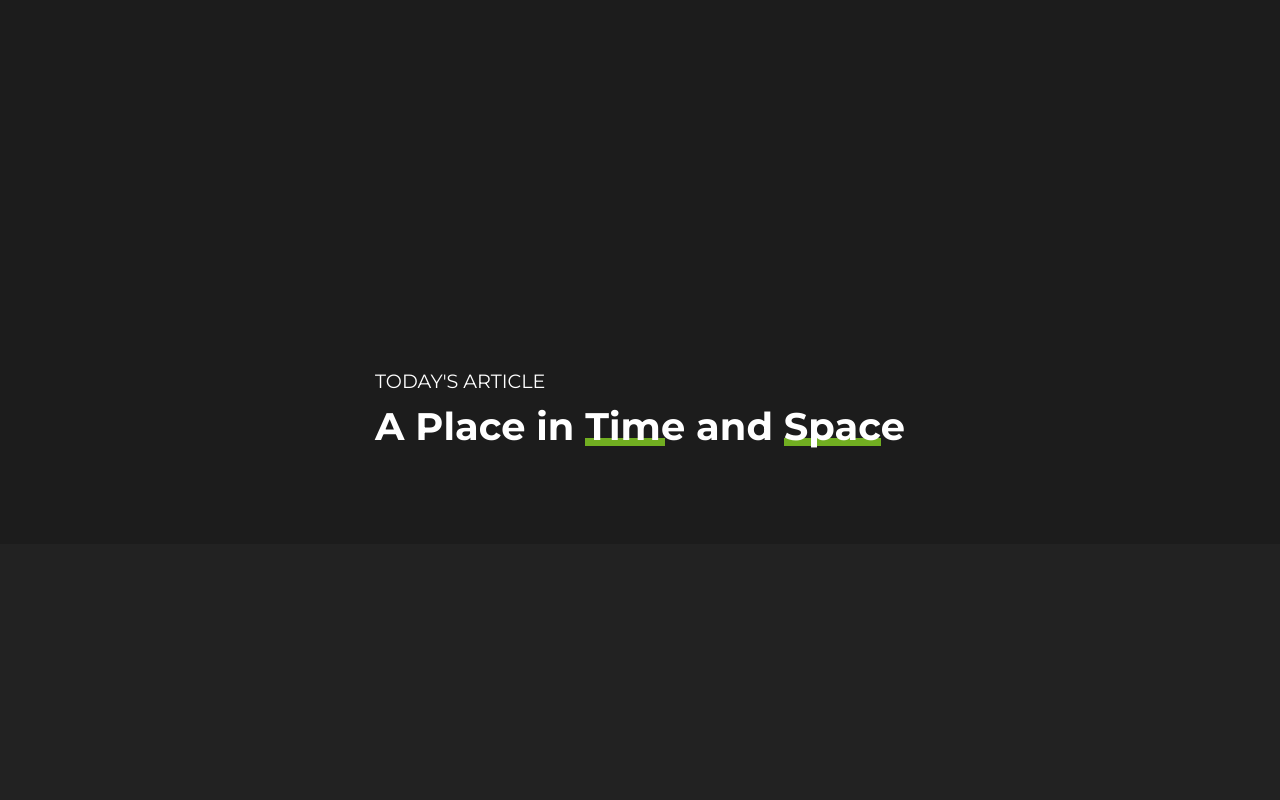
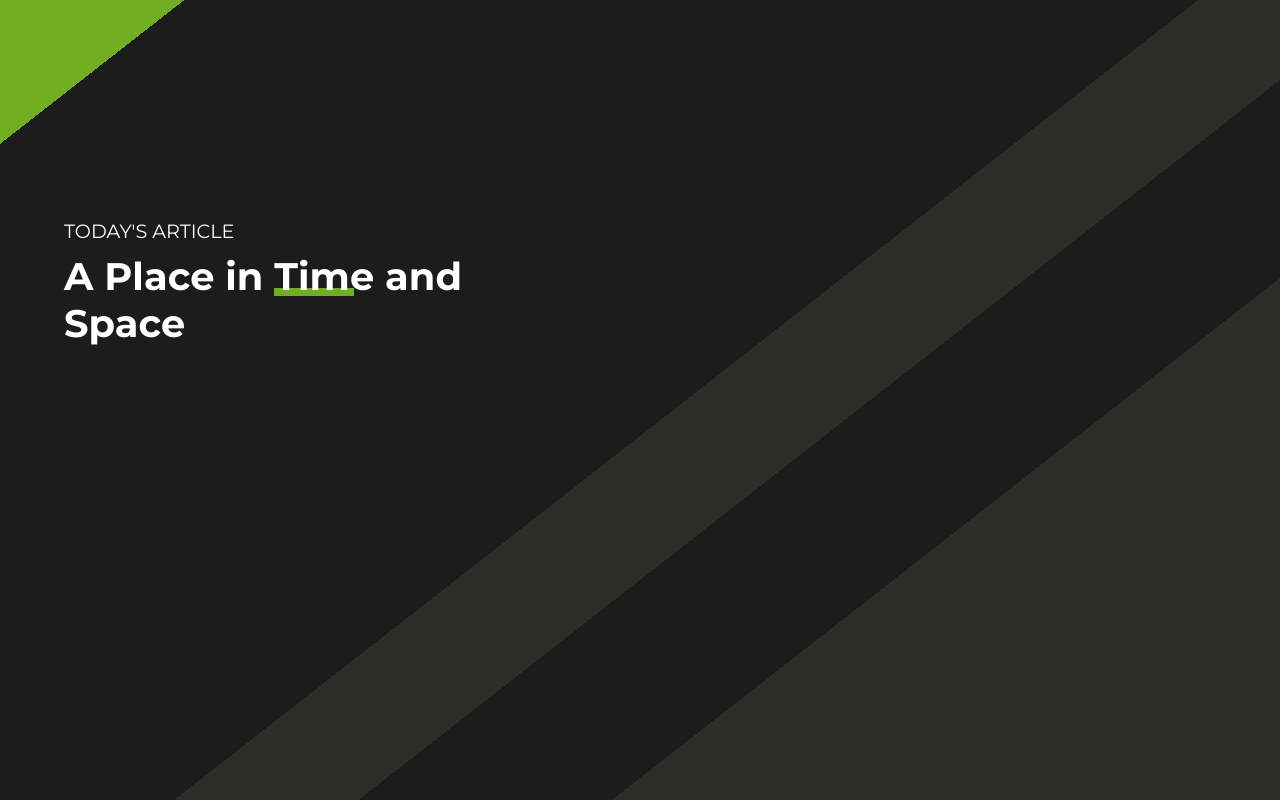
Before and after one commit to HacheGe60/build_a_simple_layout, a plain HTML site: page index.html in a window 1280 px wide. Drawn offline with Linux system fonts and the light colour scheme.

```diff
--- a/index.css
+++ b/index.css
@@ -10,10 +10,16 @@ body {
 body {
   font-family: 'Montserrat', sans-serif;
   display: grid;
-  place-content: center;
-  background: linear-gradient(0deg, rgba(34, 34, 34, 1) 32%, rgba(28, 28, 28, 1) 32%, rgba(28, 28, 28, 1) 100%);
+  align-items: center;
+  background: linear-gradient(322deg, rgba(43, 46, 39, 1) 29%, rgba(28, 28, 28, 1) 29%, rgba(28, 28, 28, 1) 40%, rgba(43, 46, 39, 1) 40%, rgba(43, 46, 39, 1) 48%, rgba(28, 28, 28, 1) 48%, rgba(28, 28, 28, 1) 92%, rgba(113, 174, 33, 1) 92%, rgba(113, 174, 33, 1) 100%);
   color: #fff;
 
+}
+
+.container {
+  width: 40%;
+  margin-left: 4em;
+  height: 50vh;
 }
 
 h1 {
```
